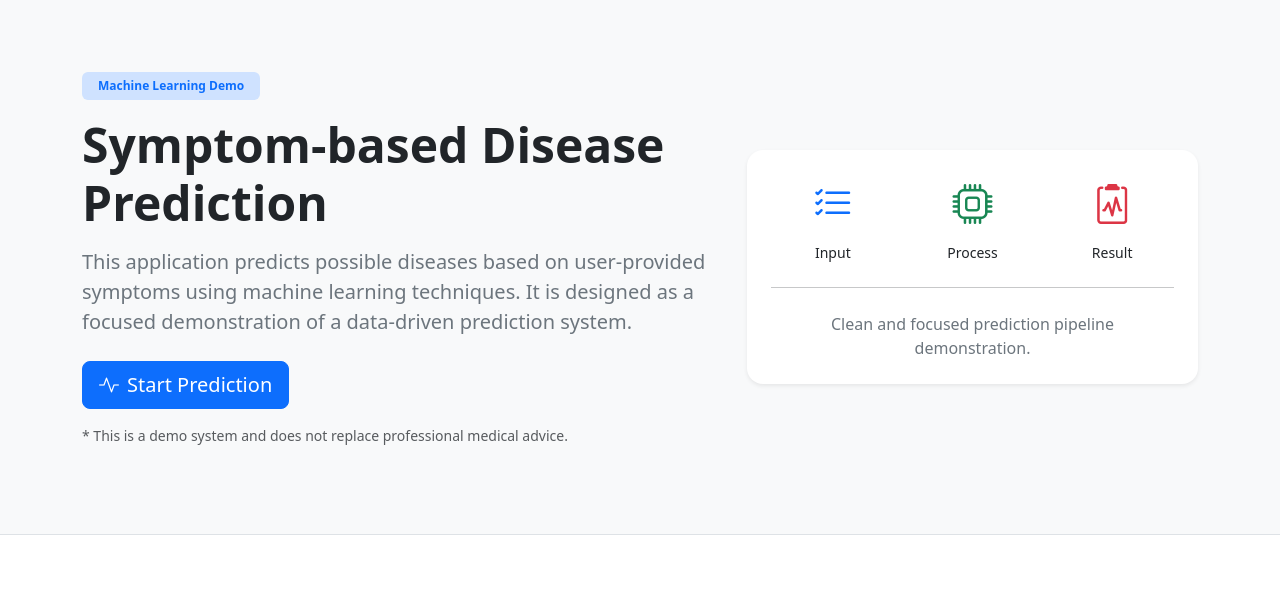
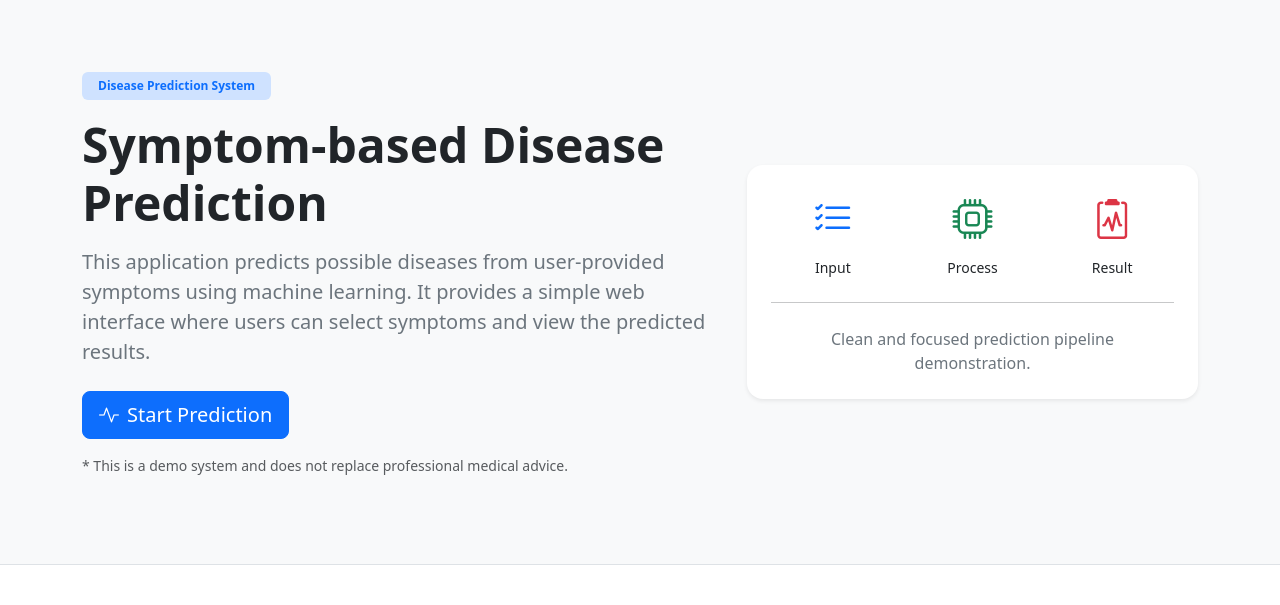
Before and after one commit to ujjwal197629/symptom-based-disease-prediction-system-ml-web-app, a Django app: page / in a window 1280 px wide. Shown: the part 57-662 px from the top of the page. Run offline with Django 5.2, Linux system fonts and the light colour scheme; parts of the project's set-up code (start-up, migrations or seed data) failed here and were passed over.

Commit message:
update:index.html

```diff
--- a/templates/index.html
+++ b/templates/index.html
@@ -9,7 +9,7 @@
 
             <div class="col-lg-7">
                 <span class="badge bg-primary-subtle text-primary mb-3 px-3 py-2">
-                    Machine Learning Demo
+                    Disease Prediction System
                 </span>
 
                 <h1 class="display-5 fw-bold mb-3">
@@ -17,9 +17,7 @@
                 </h1>
 
                 <p class="lead text-secondary mb-4">
-                    This application predicts possible diseases based on user-provided symptoms using
-                    machine learning techniques. It is designed as a focused demonstration of a
-                    data-driven prediction system.
+                    This application predicts possible diseases from user-provided symptoms using machine learning. It provides a simple web interface where users can select symptoms and view the predicted results.
                 </p>
 
                 <div class="d-flex gap-3">
```
